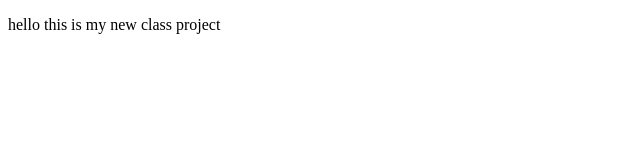
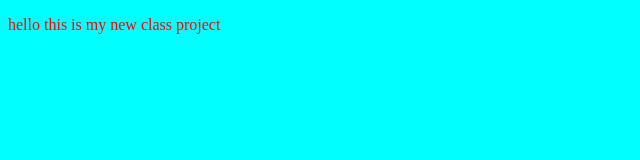
Before and after one commit to anwaralanzi/project, a plain HTML site: page index.html in a window 1280 px wide. Shown: the whole page, without its empty margins (0-640 px from the left). Drawn offline with Linux system fonts and the light colour scheme.

Commit message:
conact css file

```diff
--- a/css.css
+++ b/css.css
@@ -1,3 +1,6 @@
 #par{
     color: red;
 }
+body{
+    background-color: aqua;
+}
--- a/index.html
+++ b/index.html
@@ -5,6 +5,7 @@
     <meta http-equiv="X-UA-Compatible" content="IE=edge">
     <meta name="viewport" content="width=device-width, initial-scale=1.0">
     <title>Document</title>
+    <link rel="stylesheet" href="/css.css">
 </head>
 <body>
     <p id="par">hello this is my new class project </p>
```
